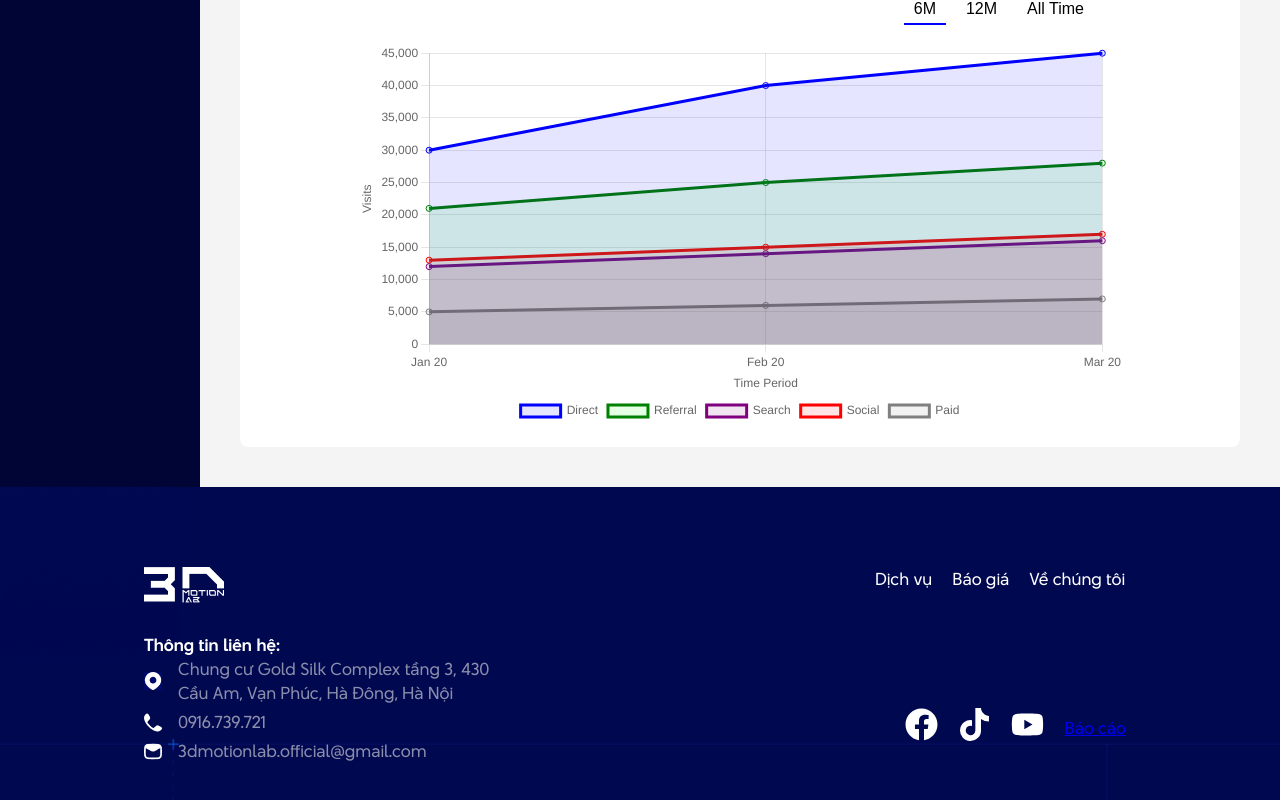
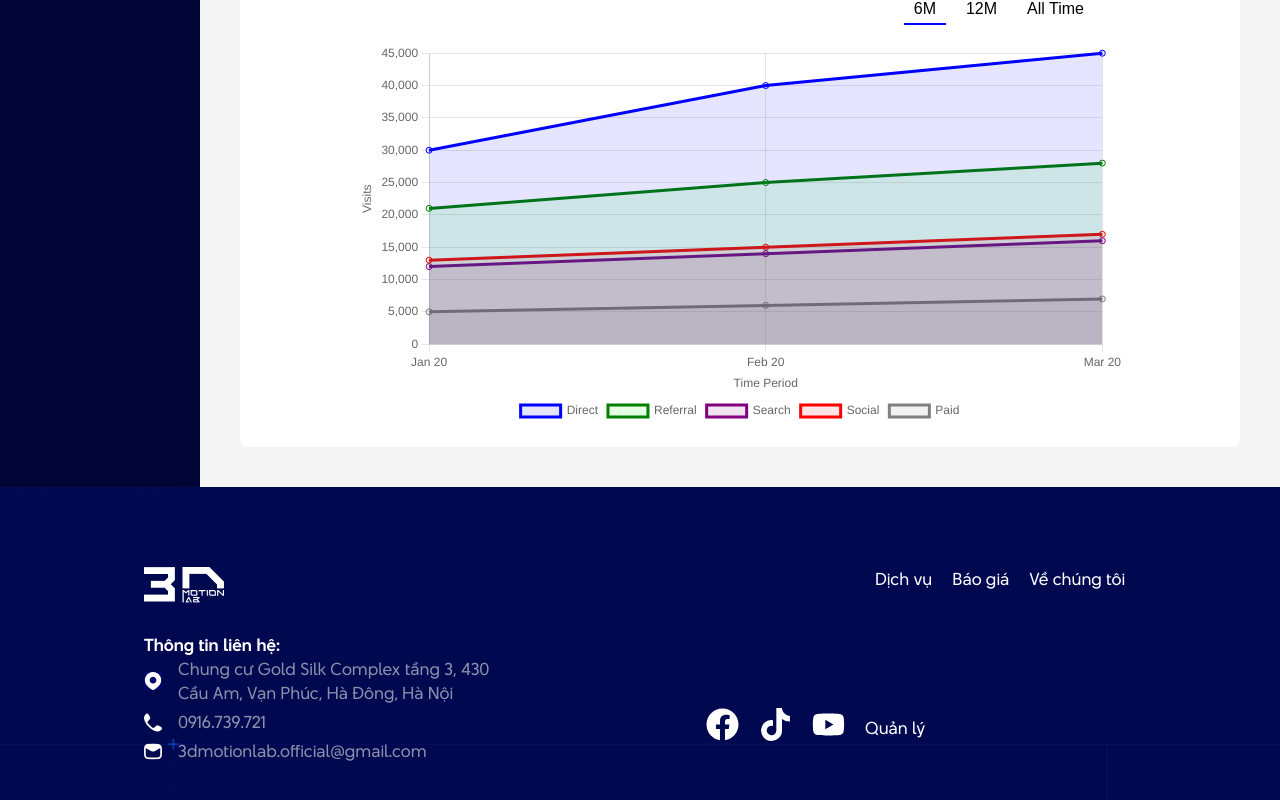
Before and after one commit to Quynh4/3dmotionlab, a React (Create React App) app: page /quan-ly in a window 1280 px wide. Shown: the part 358-1158 px from the top of the page. Built offline with nearby package versions, Linux system fonts and the light colour scheme.

Commit message:
Update Footer

```diff
--- a/src/components/common-cpn/Footer.jsx
+++ b/src/components/common-cpn/Footer.jsx
@@ -28,7 +28,9 @@ const Footer = () => {
 								<FaYoutube size={33} color="white" />
 							</HashLink>
 
-							<HashLink to="bao-cao#">Báo cáo</HashLink>
+							<div className="footer-links">
+								<HashLink to="quan-ly#">Quản lý</HashLink>
+							</div>
 						</div>
 					</div>
 				</div>
```
